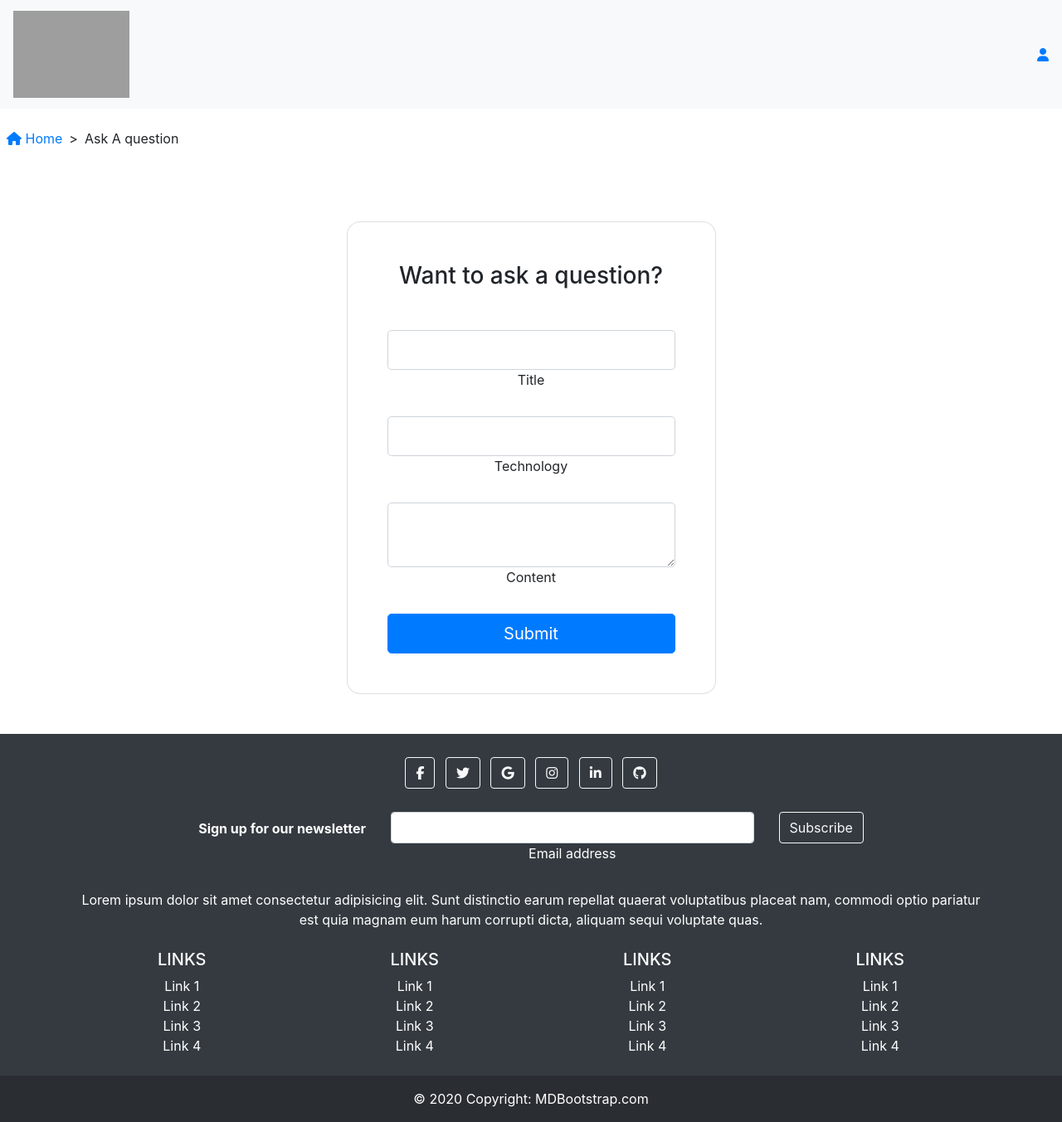
After one commit to AidounNejma/stackoverflow-eval-PHP, a PHP site: template src/View/questions/askQuestion.php in a window 1280 px wide. The commit adds this page. Shown: the whole page at 83% size. Run offline with PHP 8.4, Linux system fonts and the light colour scheme; the template is opened without the code that fills it, so the values that code supplies are empty; some libraries are stand-ins or nearby versions; grey boxes are pictures that could not be loaded.

Commit message:
add page ask question

```diff
--- a/assets/js/oneQuestion.js
+++ b/assets/js/oneQuestion.js
@@ -22,7 +22,7 @@ $(document).ready(function () {
             })
                 // si la requête a fonctionnée, j'ajoute le commentaire au dom
                 .done(function (response) {
-                    // je créé une card
+                    // je créé une réponse
                     console.log(response)
                     const newAnswer = `
                 <div class="line"></div>
--- a/index.php
+++ b/index.php
@@ -48,6 +48,10 @@ class Application
             'controller' => 'UserController',
             'method' => 'logout'
         ],
+        'ask' => [
+            'controller' => 'QuestionController',
+            'method' => 'askQuestion'
+        ],
         'error404' => [
             'controller' => 'ErrorController',
             'method' => 'error404'
--- a/src/Controller/AnswerController.php
+++ b/src/Controller/AnswerController.php
@@ -14,13 +14,14 @@ class AnswerController extends AbstractController
     public function create()
     {
         // Je récupère mes info soumisent en javascript
+        $userId = $_SESSION['id'];
         $answerContent = $_POST['answerContent'];
         $questionId = $_POST['questionId'];
-        $userId = $_SESSION['id'];
 
         // Je récupère les données de mon utilisateur via l'id de la session utilisateur
         $userModel = new UserModel();
         $user = $userModel->findById($userId);
+        $user = $user[0];
 
         // Je crée une réponse
         $answerModel = new AnswerModel();
--- a/src/Model/UserModel.php
+++ b/src/Model/UserModel.php
@@ -102,8 +102,7 @@ class UserModel
 
     public function findById($id)
     {
-        $sql = 'SELECT id, nickname, email, gender, status, created_at, updated_at FROM ' . self::TABLE_NAME . '
-        WHERE id = '. $id;
+        $sql = 'SELECT * FROM ' . self::TABLE_NAME . ' WHERE id = '.$id;
 
         $pdoStatement = $this->pdo->query($sql);
 
--- a/src/View/questions/allQuestions.php
+++ b/src/View/questions/allQuestions.php
@@ -17,7 +17,7 @@ require_once './src/View/includes/header.inc.php';
     <div class="containerQuestion">
 
         <div class="left">
-            <p>0 answers</p>
+            <p><?= $question->getId() ?> .</p>
             <p><?= $question->getCreatedAt() ?></p>
         </div>
 
--- /dev/null
+++ b/src/View/questions/askQuestion.php
@@ -0,0 +1,51 @@
+<?php
+
+require_once './src/View/includes/header.inc.php';
+
+?>
+
+<div class="d-flex my-4 px-2">
+    <a href="?page=index"><i class="fas fa-home"></i> Home</a>
+    <p class="px-2"> > </p>
+    <p>Ask A question</p>
+</div>
+
+<form action="" method="post">
+    <div class="container py-5 h-100">
+        <div class="row d-flex justify-content-center align-items-center h-100">
+            <div class="col-12 col-md-8 col-lg-6 col-xl-5">
+                <div class="card shadow-2-strong" style="border-radius: 1rem;">
+                    <div class="card-body p-5 text-center">
+
+                        <h3 class="mb-5">Want to ask a question?</h3>
+
+                        <div class="form-outline mb-4">
+                            <input type="text" id="title" name="title" class="form-control form-control-lg" />
+                            <label class="form-label" for="title">Title</label>
+                        </div>
+
+                        <div class="form-outline mb-4">
+                            <input type="text" id="technology" name="technology" class="form-control form-control-lg" />
+                            <label class="form-label" for="technology">Technology</label>
+                        </div>
+
+                        <div class="form-outline mb-4">
+                            <textarea name="content" id="content" class="form-control form-control-lg"> </textarea>
+                            <label class="form-label" for="content">Content</label>
+                        </div>
+
+                        <button class="btn btn-primary btn-lg btn-block" type="submit">Submit</button>
+                    </div>
+                </div>
+            </div>
+        </div>
+    </div>
+</form>
+
+
+
+<?php
+
+require_once './src/View/includes/footer.inc.php';
+
+?>
```
Also changed, not shown: src/Controller/QuestionController.php (+14 -3 lines), src/Model/AnswerModel.php (+14 -1 lines), src/Model/QuestionModel.php (+3 -4 lines), src/View/questions/oneQuestion.php (+7 -1 lines).
